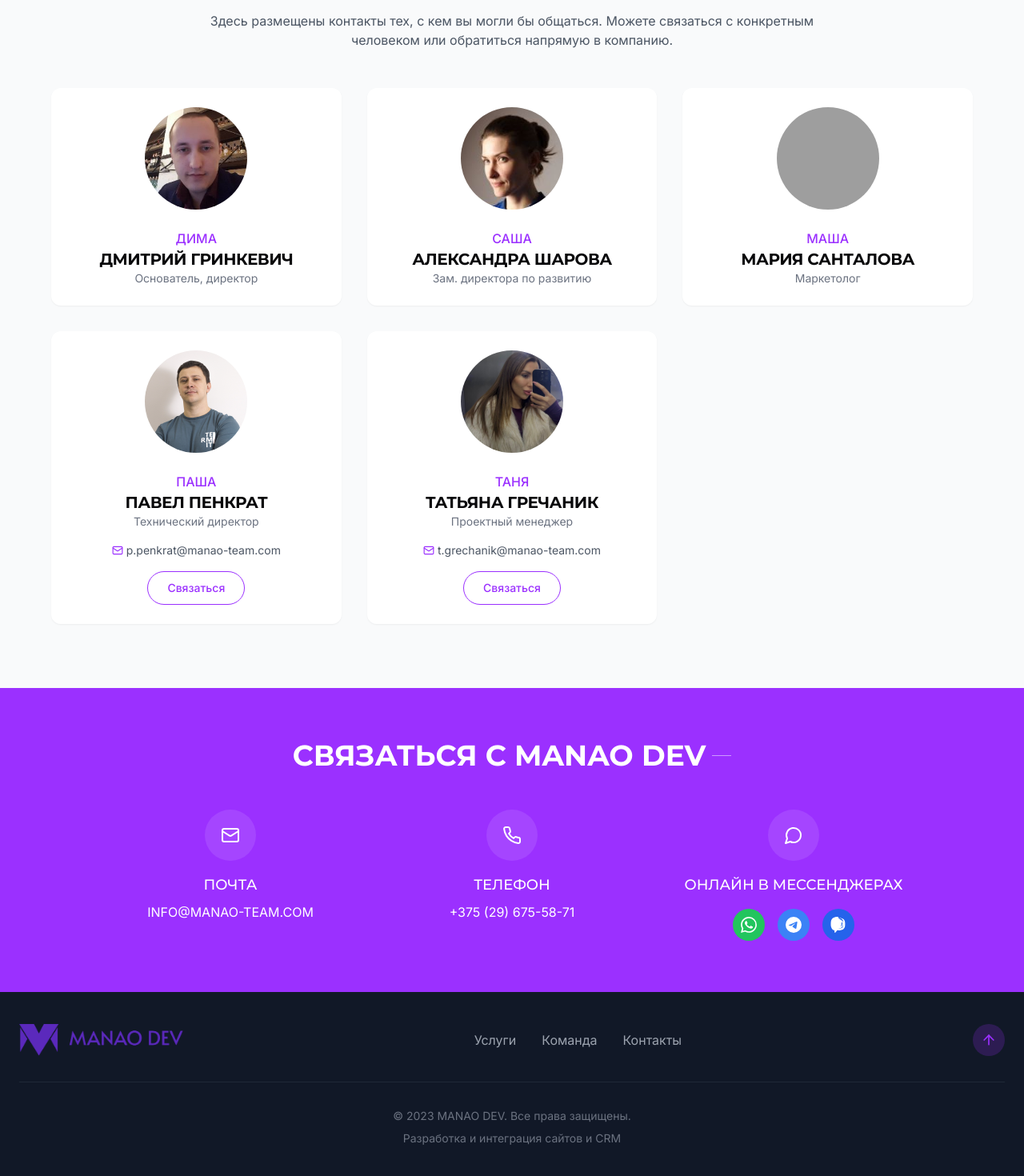
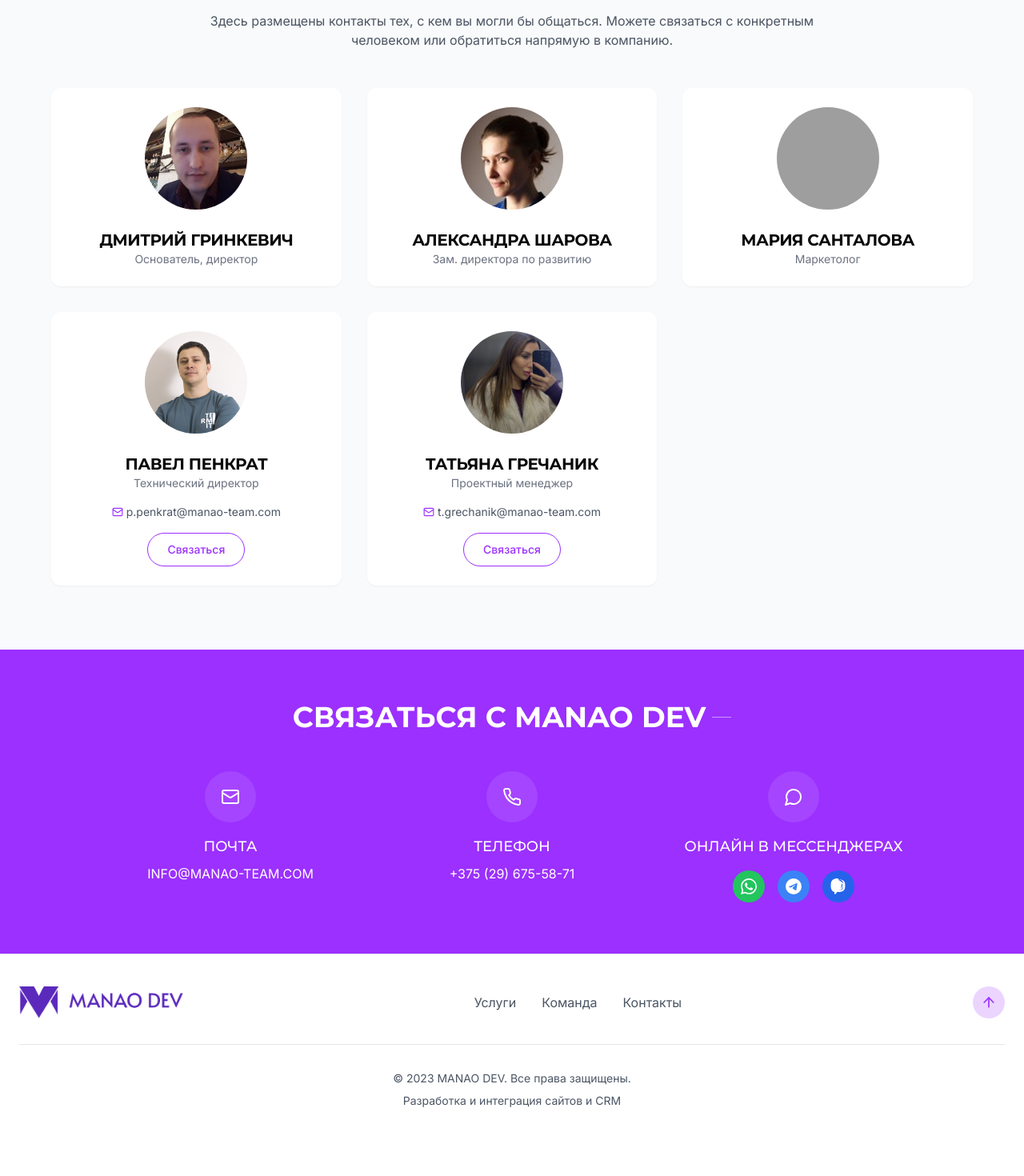
Before and after one commit to maryiarahoisha/stylish-portfolio-page, a React (Vite) app: page / in a window 1280 px wide. Shown: the part 1260-2730 px from the top of the page at 80% size. After the commit the page ends 2686 px from the top, so only its background shows below. Built offline with nearby package versions, Linux system fonts and the light colour scheme; grey boxes are pictures that could not be loaded.

Commit message:
Remove footer and employee nicknames
Removes the footer component and employee nicknames from the team section.

```diff
--- a/src/components/Footer.tsx
+++ b/src/components/Footer.tsx
@@ -10,7 +10,7 @@ const Footer = () => {
   };
 
   return (
-    <footer className="bg-gray-900 text-white py-10">
+    <footer className="bg-white text-gray-700 py-10 border-t border-gray-200">
       <div className="container mx-auto px-4 md:px-6">
         <div className="flex flex-col md:flex-row justify-between items-center">
           <div className="flex items-center mb-6 md:mb-0">
@@ -25,13 +25,13 @@ const Footer = () => {
 
           <div className="mb-6 md:mb-0">
             <nav className="flex space-x-8">
-              <a href="#services" className="text-gray-400 hover:text-white transition-colors">
+              <a href="#services" className="text-gray-600 hover:text-manao-purple transition-colors">
                 Услуги
               </a>
-              <a href="#team" className="text-gray-400 hover:text-white transition-colors">
+              <a href="#team" className="text-gray-600 hover:text-manao-purple transition-colors">
                 Команда
               </a>
-              <a href="#contact" className="text-gray-400 hover:text-white transition-colors">
+              <a href="#contact" className="text-gray-600 hover:text-manao-purple transition-colors">
                 Контакты
               </a>
             </nav>
@@ -46,7 +46,7 @@ const Footer = () => {
           </button>
         </div>
 
-        <div className="border-t border-gray-800 mt-8 pt-8 text-center text-gray-500 text-sm">
+        <div className="border-t border-gray-200 mt-8 pt-8 text-center text-gray-600 text-sm">
           <p>© 2023 MANAO DEV. Все права защищены.</p>
           <p className="mt-2">
             Разработка и интеграция сайтов и CRM
--- a/src/components/Team.tsx
+++ b/src/components/Team.tsx
@@ -11,7 +11,7 @@ interface TeamMemberProps {
   index: number;
 }
 
-const TeamMember = ({ name, nickname, position, imageUrl, email, index }: TeamMemberProps) => {
+const TeamMember = ({ name, position, imageUrl, email, index }: TeamMemberProps) => {
   return (
     <div className={`stagger-animation team-card p-6 flex flex-col items-center text-center`}>
       <div className="relative w-32 h-32 rounded-full overflow-hidden mb-4">
@@ -22,8 +22,7 @@ const TeamMember = ({ name, nickname, position, imageUrl, email, index }: TeamMe
           loading="lazy"
         />
       </div>
-      <p className="text-manao-purple font-medium mt-2">{nickname}</p>
-      <h3 className="text-xl font-bold tracking-tight">{name}</h3>
+      <h3 className="text-xl font-bold tracking-tight mt-2">{name}</h3>
       <p className="text-gray-500 text-sm">{position}</p>
 
       {email && (
@@ -81,7 +80,7 @@ const Team = () => {
 
           <div className="grid grid-cols-1 md:grid-cols-2 lg:grid-cols-3 gap-8 mt-12">
             <TeamMember
-              nickname="ДИМА"
+              nickname=""
               name="ДМИТРИЙ ГРИНКЕВИЧ"
               position="Основатель, директор"
               imageUrl="/lovable-uploads/bdbbc44f-459a-4f86-8c42-ad23cacbaac0.png"
@@ -89,7 +88,7 @@ const Team = () => {
             />
 
             <TeamMember
-              nickname="САША"
+              nickname=""
               name="АЛЕКСАНДРА ШАРОВА"
               position="Зам. директора по развитию"
               imageUrl="/lovable-uploads/94dec6d6-4f01-4c9d-b5fc-c432dd478c13.png"
@@ -97,7 +96,7 @@ const Team = () => {
             />
 
             <TeamMember
-              nickname="МАША"
+              nickname=""
               name="МАРИЯ САНТАЛОВА"
               position="Маркетолог"
               imageUrl="/lovable-uploads/5a62ebe0-410f-44cd-ae57-f0d4f30662f2.png"
@@ -105,7 +104,7 @@ const Team = () => {
             />
 
             <TeamMember
-              nickname="ПАША"
+              nickname=""
               name="ПАВЕЛ ПЕНКРАТ"
               position="Технический директор"
               imageUrl="/lovable-uploads/f6a1c8cf-0e13-4333-ba82-f494d5f11f95.png"
@@ -114,7 +113,7 @@ const Team = () => {
             />
 
             <TeamMember
-              nickname="ТАНЯ"
+              nickname=""
               name="ТАТЬЯНА ГРЕЧАНИК"
               position="Проектный менеджер"
               imageUrl="/lovable-uploads/86605fab-5224-4e07-a951-670c0b407b32.png"
```
